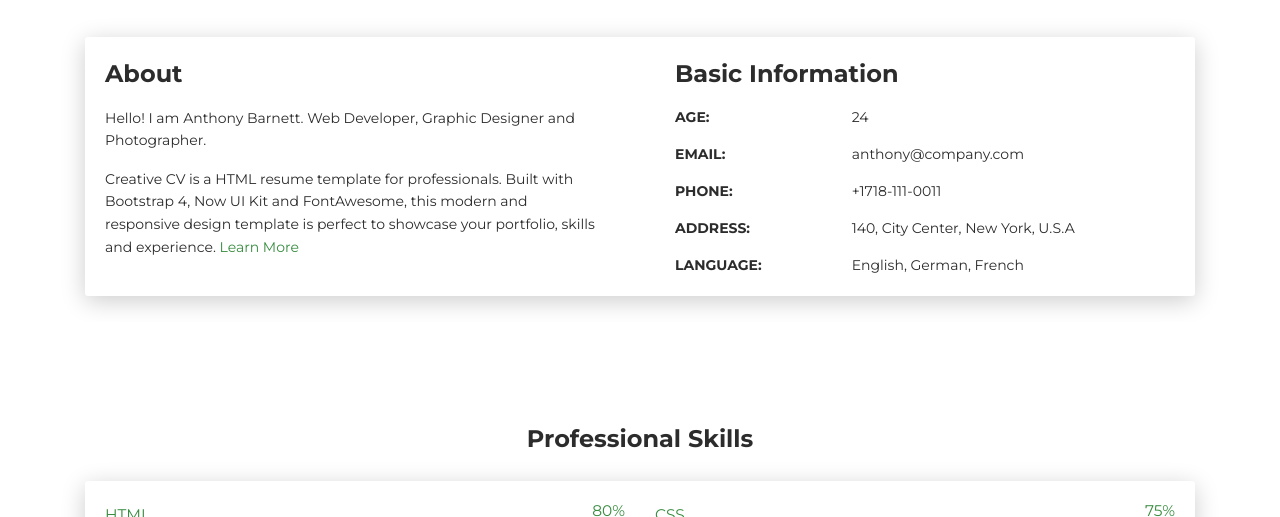
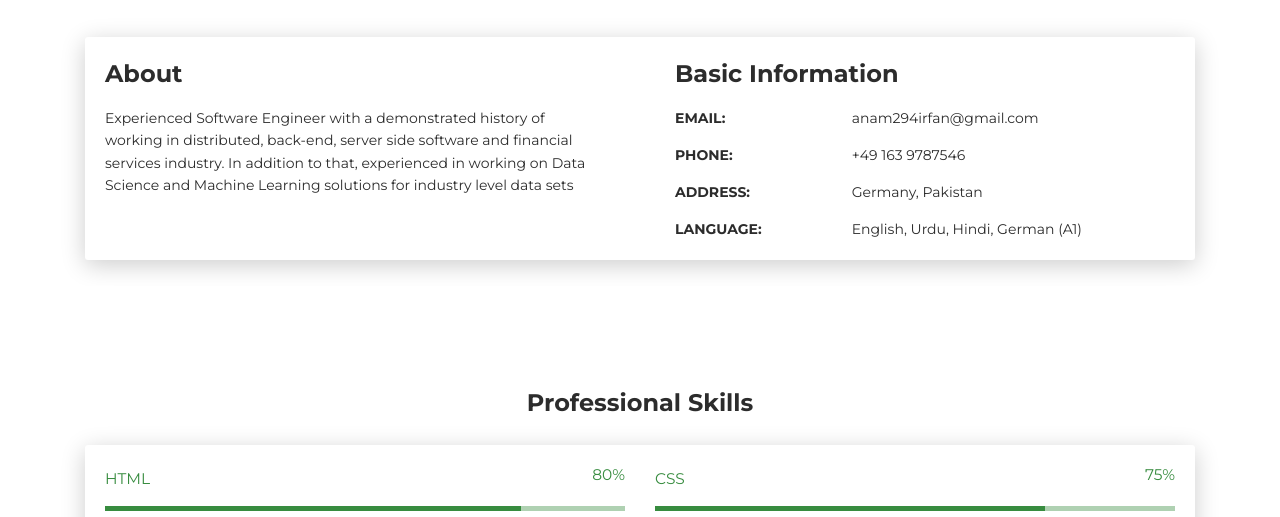
Before and after one commit to SyedShahbaz/anam_cv, a plain HTML site: page index.html in a window 1280 px wide. Shown: the part 583-1100 px from the top of the page. Drawn offline with Linux system fonts and the light colour scheme.

Commit message:
Updated information

```diff
--- a/index.html
+++ b/index.html
@@ -69,32 +69,31 @@
         <div class="col-lg-6 col-md-12">
           <div class="card-body">
             <div class="h4 mt-0 title">About</div>
-            <p>Hello! I am Anthony Barnett. Web Developer, Graphic Designer and Photographer.</p>
-            <p>Creative CV is a HTML resume template for professionals. Built with Bootstrap 4, Now UI Kit and FontAwesome, this modern and responsive design template is perfect to showcase your portfolio, skills and experience. <a href="https://templateflip.com/templates/creative-cv/" target="_blank">Learn More</a></p>
+            <p>Experienced Software Engineer with a demonstrated history of working in distributed, back-end, server side software and financial services industry. In addition to that, experienced in working on Data Science and Machine Learning solutions for industry level data sets</p>
           </div>
         </div>
         <div class="col-lg-6 col-md-12">
           <div class="card-body">
             <div class="h4 mt-0 title">Basic Information</div>
-            <div class="row">
+            <!-- <div class="row">
               <div class="col-sm-4"><strong class="text-uppercase">Age:</strong></div>
               <div class="col-sm-8">24</div>
-            </div>
+            </div> -->
             <div class="row mt-3">
               <div class="col-sm-4"><strong class="text-uppercase">Email:</strong></div>
-              <div class="col-sm-8">anthony@company.com</div>
+              <div class="col-sm-8">anam294irfan@gmail.com</div>
             </div>
             <div class="row mt-3">
               <div class="col-sm-4"><strong class="text-uppercase">Phone:</strong></div>
-              <div class="col-sm-8">+1718-111-0011</div>
+              <div class="col-sm-8">+49 163 9787546</div>
             </div>
             <div class="row mt-3">
               <div class="col-sm-4"><strong class="text-uppercase">Address:</strong></div>
-              <div class="col-sm-8">140, City Center, New York, U.S.A</div>
+              <div class="col-sm-8">Germany, Pakistan</div>
             </div>
             <div class="row mt-3">
               <div class="col-sm-4"><strong class="text-uppercase">Language:</strong></div>
-              <div class="col-sm-8">English, German, French</div>
+              <div class="col-sm-8">English, Urdu, Hindi, German (A1)</div>
             </div>
           </div>
         </div>
```
